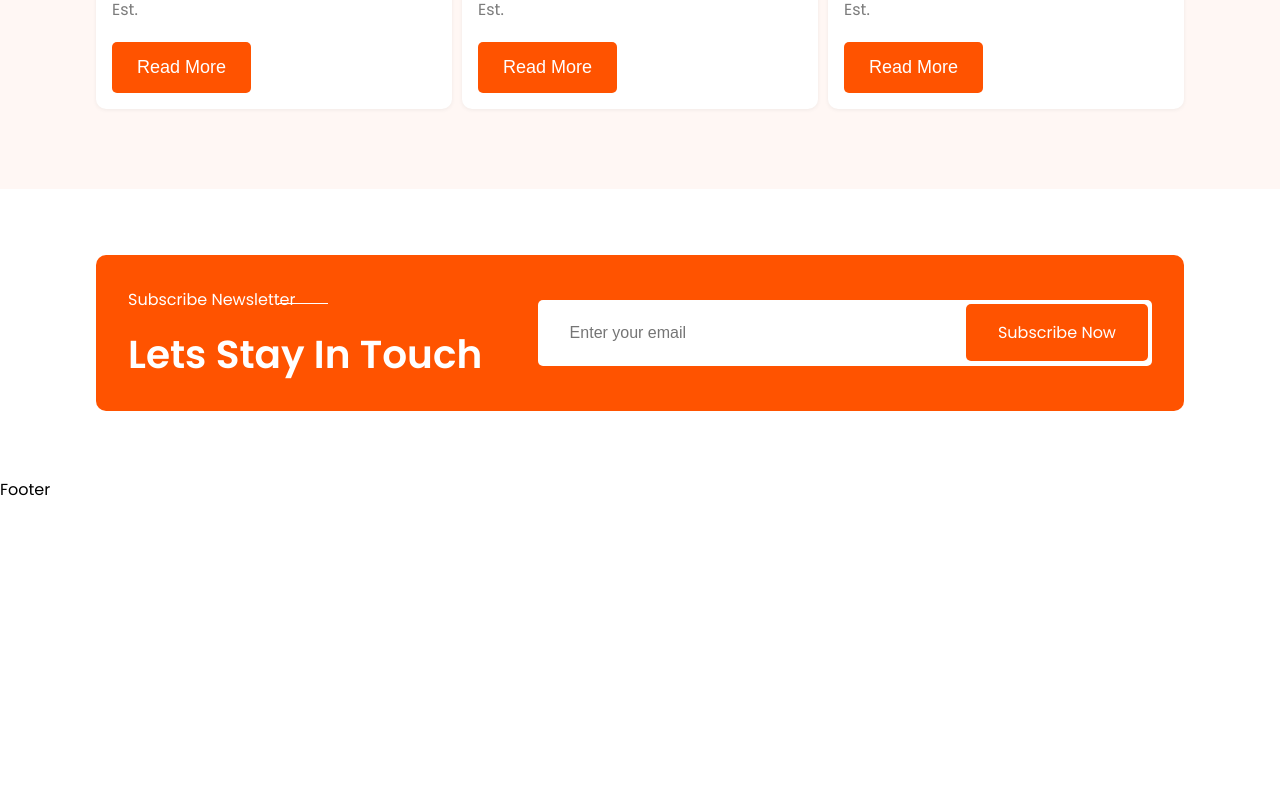
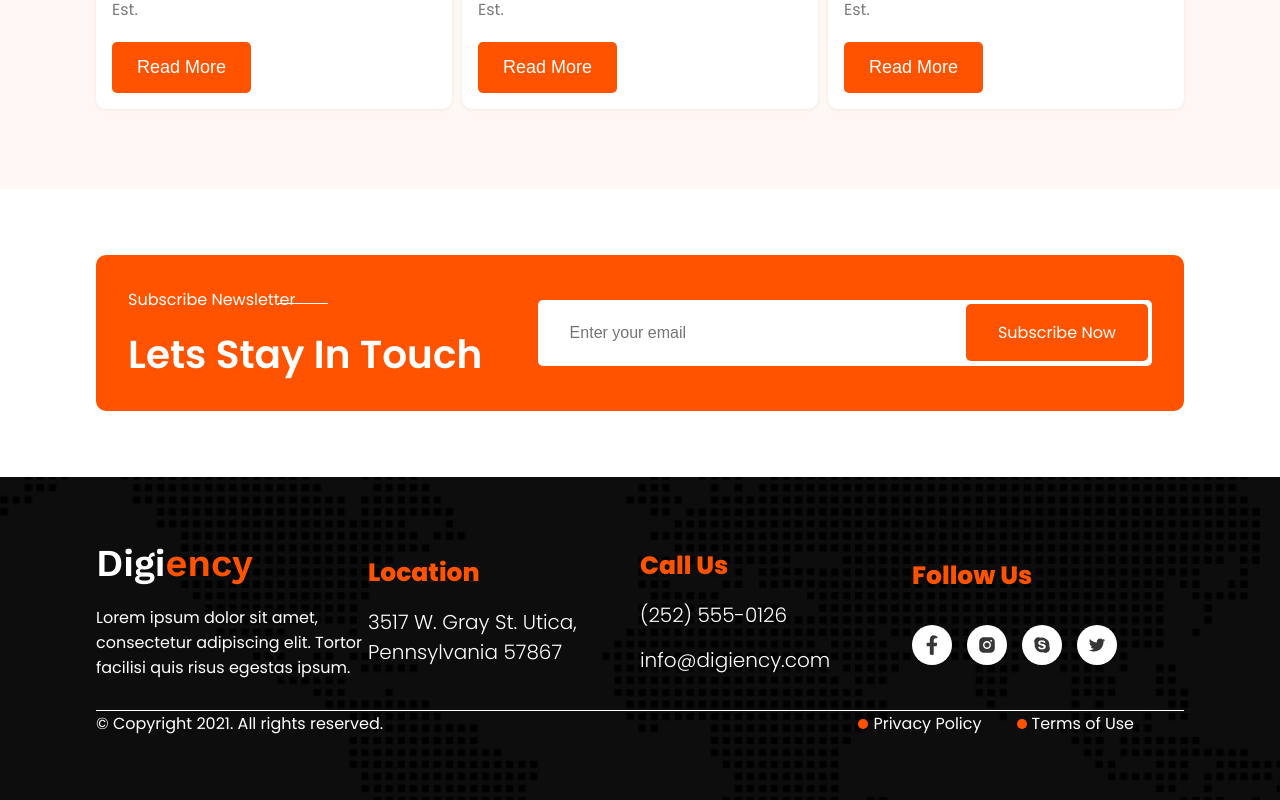
Before and after one commit to tisanyada/figged_01, a React (Vite) app: page / in a window 1280 px wide. Shown: the part 5307-6107 px from the top of the page. Before the commit the page ends 5809 px from the top, so only its background shows below. Built offline with nearby package versions, Linux system fonts and the light colour scheme.

Commit message:
added footer -responsive

```diff
--- a/src/components/Footer.jsx
+++ b/src/components/Footer.jsx
@@ -0,0 +1,91 @@
+import styled from "styled-components"
+import { images } from "../constants"
+
+
+export const FooterContainer = styled.div`
+    padding: 4em 6em;
+    width: 100%;
+    color: white;
+    background-image: url(${images.footerImg});
+
+    display: flex;
+    justify-content: space-between;
+    align-items: center;
+    flex-wrap: wrap;
+`
+
+export const FooterCol = styled.div`
+    width: 25%;
+    display: flex;
+    flex-direction: column;
+    justify-content: flex-start;
+    align-items: flex-start;
+
+    h4 {
+        font-size: var(--font-desktop-04);
+        color: var(--orange01);
+        font-weight: 800;
+    }
+
+    p {
+        font-size: var(--font-desktop-06);
+        color: white;
+        margin-top: 20px;
+    }
+
+    p.content {
+        font-size: var(--font-desktop-05);
+        color: white;
+        font-weight: 300;
+        line-height: 1.5;
+        margin-top: 15px;
+    }
+
+    .socials {
+        display: flex;
+        justify-content: space-between;
+        align-items: center;
+        margin-top: 30px;
+        svg {
+            margin: 0 15px 0 0;
+            background-color: white;
+            padding: 10px;
+            border-radius: 50%;
+            color: var(--black01);
+            cursor: pointer;
+        }
+    }
+`
+
+export const FooterRow = styled.div`
+    display: flex;
+    justify-content: space-between;
+    align-items: center;
+    border-top: 1px solid white;
+    margin-top: 30px;
+    width: 100%;
+
+    .terms-policy {
+        display: flex;
+        justify-content: space-between;
+        align-items: center;
+        &:last-child {
+            margin-right: 0;
+        }
+
+        li {
+            position: relative;
+            margin-right: 50px;
+            &::before {
+                position: absolute;
+                content: "";
+                left: -15px;
+                top: 8px;
+                width: 10px;
+                height: 10px;
+                border-radius: 50%;
+                background-color: var(--orange01);
+            }
+        }
+    }
+`
--- a/src/components/Utils.jsx
+++ b/src/components/Utils.jsx
@@ -11,7 +11,7 @@ export const Logo = styled.h2`
     font-size: 38px;
     font-weight: 600;
     font-family: 'Work Sans', sans-serif;
-    color: var(--black01);
+    color: ${(props) => props.color ? props.color : 'var(--black01)'};
 
     span {
         color: var(--orange01);
--- a/src/constants/images.js
+++ b/src/constants/images.js
@@ -26,7 +26,7 @@ import ctaImg4 from '@/assets/cta-4.png'
 import blogImg1 from '@/assets/blog-1.png'
 import blogImg2 from '@/assets/blog-2.png'
 import blogImg3 from '@/assets/blog-3.png'
-import footerImg from '@/assets/footer.png'
+import footerImg from '@/assets/footer.jpg'
 import quotesImg from '@/assets/quotes.png'
 
 export default {
--- a/src/container/Footer/Footer.jsx
+++ b/src/container/Footer/Footer.jsx
@@ -1,8 +1,47 @@
+import { FaFacebookF } from 'react-icons/fa'
+import {AiFillInstagram, AiFillSkype, AiOutlineTwitter} from 'react-icons/ai'
+
+import { FooterCol, FooterContainer, FooterRow } from "@/components/Footer"
+import { Logo } from "@/components/Utils"
 
 
 const Footer = () => {
 	return (
-		<div>Footer</div>
+		<FooterContainer>
+			<FooterCol>
+				<Logo color="white">Digi<span>ency</span></Logo>
+				<p>Lorem ipsum dolor sit amet, consectetur adipiscing elit. Tortor facilisi quis risus egestas ipsum.</p>
+			</FooterCol>
+
+			<FooterCol>
+				<h4>Location</h4>
+				<p className="content">3517 W. Gray St. Utica, Pennsylvania 57867</p>
+			</FooterCol>
+
+			<FooterCol>
+				<h4>Call Us</h4>
+				<p className="content">(252) 555-0126</p>
+				<p className="content">info@digiency.com</p>
+			</FooterCol>
+
+			<FooterCol>
+				<h4>Follow Us</h4>
+				<div className="socials">
+					<FaFacebookF size={40}/>
+					<AiFillInstagram size={40}/>
+					<AiFillSkype size={40}/>
+					<AiOutlineTwitter size={40}/>
+				</div>
+			</FooterCol>
+
+			<FooterRow>
+				<p className="copyright">&copy; Copyright 2021. All rights reserved.</p>
+				<div className="terms-policy">
+					<li>Privacy Policy</li>
+					<li>Terms of Use</li>
+				</div>
+			</FooterRow>
+		</FooterContainer>
 	)
 }
 
```
Also changed, not shown: src/assets/footer.jpg (added), src/assets/footer.png (deleted).
